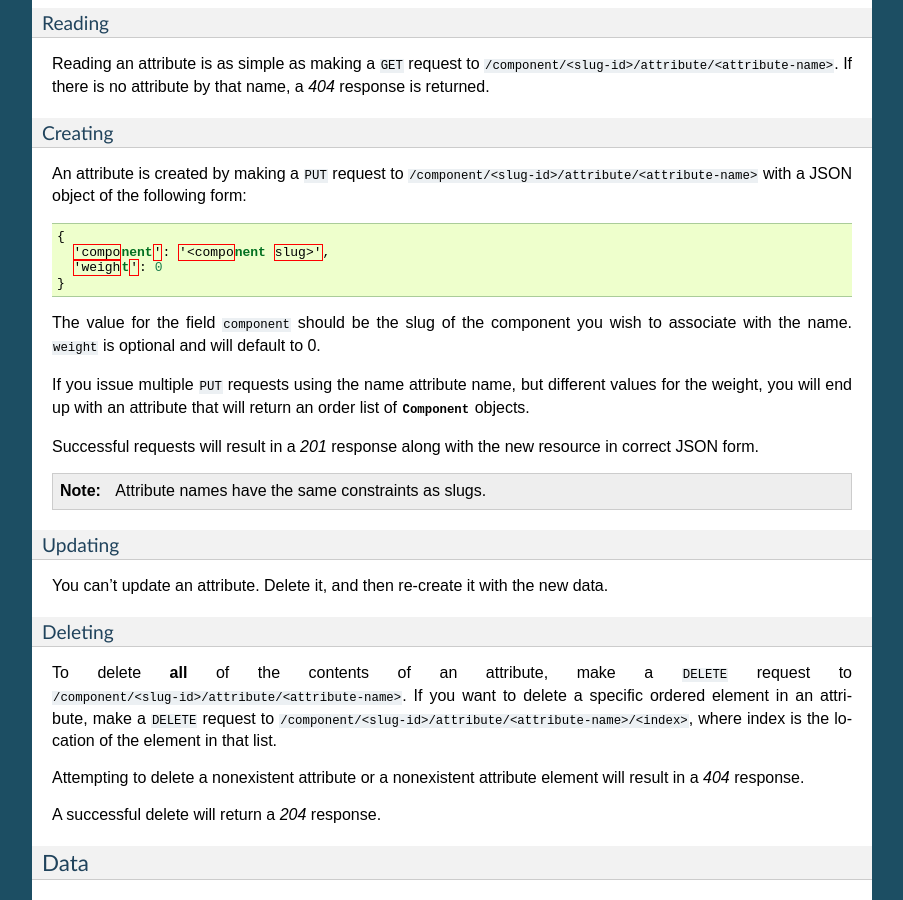
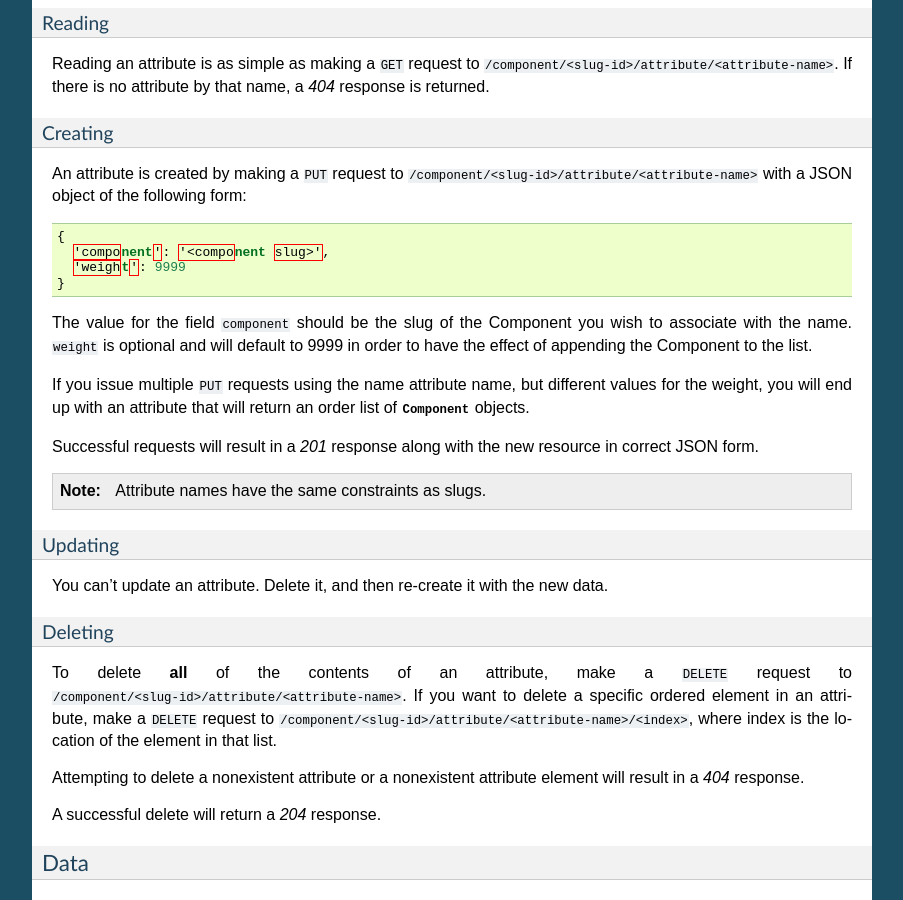
Before and after one commit to motherjones/mirrors, a Sphinx documentation site: the page built from docs/api_spec.rst, in a window 1280 px wide and 900 px high, scrolled down 1910 px. Shown: the whole window, without its empty margins (198-1101 px from the left). Built offline with Sphinx 7.4.7, drawn with Linux system fonts in a browser that asks for light colours.

Commit message:
WEB-344 updated API specs with more info about component attributes

```diff
--- a/docs/api_spec.rst
+++ b/docs/api_spec.rst
@@ -145,11 +145,12 @@ following form:
 
  {
    'component': '<component slug>',
-   'weight': 0
+   'weight': 9999
  }
 
-The value for the field ``component`` should be the slug of the component you
-wish to associate with the name. ``weight`` is optional and will default to 0.
+The value for the field ``component`` should be the slug of the Component you
+wish to associate with the name. ``weight`` is optional and will default to
+9999 in order to have the effect of appending the Component to the list.
 
 If you issue multiple ``PUT`` requests using the name attribute name, but
 different values for the weight, you will end up with an attribute that will
```
